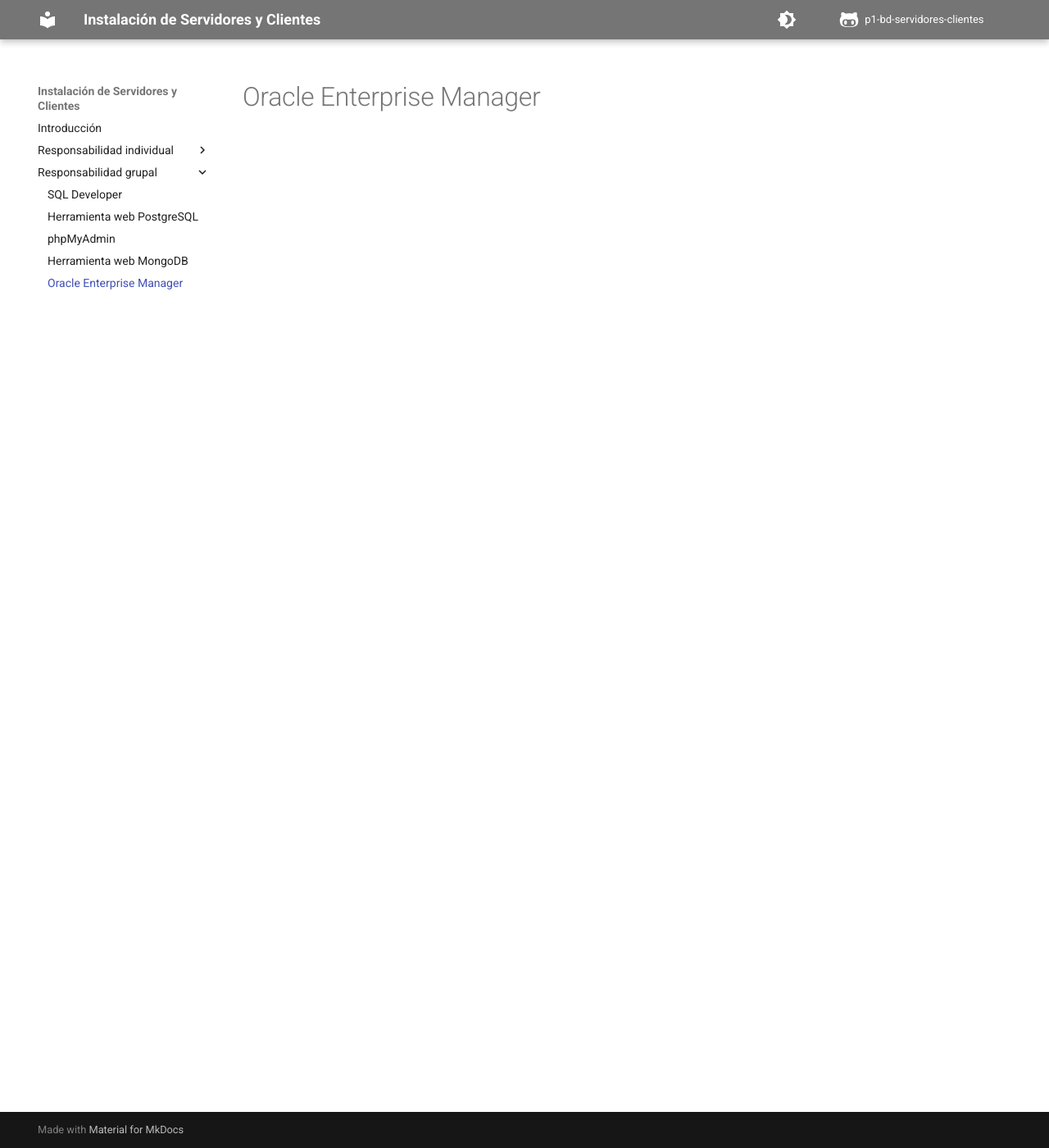
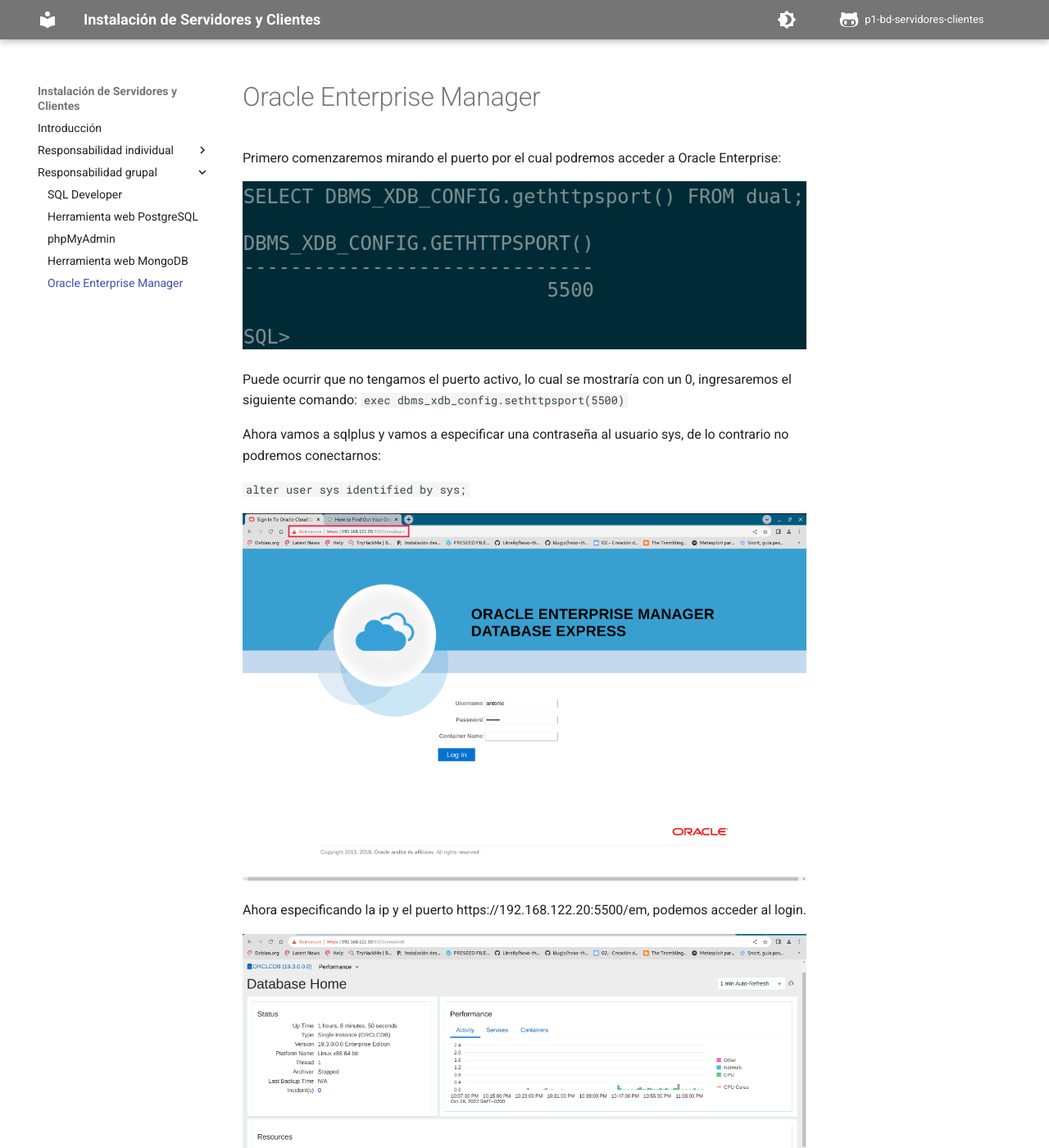
Before and after one commit to adriasir123/grupalesbdc, an MkDocs documentation site: the page built from docs/rg/oracle-enterprise-manager.md, in a window 1280 px wide and 1400 px high. Shown: the whole window at 82% size. Built offline with MkDocs 1.6.1 and Material for MkDocs 9.7.7, drawn with Linux system fonts in a browser that asks for light colours; comment, search, counter and statistics services are not loaded; some of the changed text lies outside the part shown.

Commit message:
Subo mi parte

```diff
--- a/docs/rg/oracle-enterprise-manager.md
+++ b/docs/rg/oracle-enterprise-manager.md
@@ -1 +1,21 @@
 # Oracle Enterprise Manager
+
+Primero comenzaremos mirando el puerto por el cual podremos acceder a Oracle Enterprise:
+
+![oracle-ee](/img/alumno4/oracle-express-1.png)
+
+Puede ocurrir que no tengamos el puerto activo, lo cual se mostraría con un 0, ingresaremos el siguiente comando:
+`exec dbms_xdb_config.sethttpsport(5500)`
+
+Ahora vamos a sqlplus y vamos a especificar una contraseña al usuario sys, de lo contrario no podremos conectarnos:
+
+`alter user sys identified by sys;`
+
+![oracle-ee](/img/alumno4/oracle-express-2.png)
+
+Ahora especificando la ip y el puerto https://192.168.122.20:5500/em, podemos acceder al login.
+
+
+![oracle-ee](/img/alumno4/oracle-express-3.png)
+
+Tenemos acceso a Oracle Enterprise y podremos ver todos los recursos que se están utilizando en el sistema.
```
Also changed, not shown: docs/ri/alumno4.md (+49 -0 lines), docs/img/alumno4/mongo-instalacion-1.png (added), docs/img/alumno4/mongo-instalacion-2.png (added), docs/img/alumno4/mongo-instalacion-3.png (added), docs/img/alumno4/mongo-instalacion-4.png (added), docs/img/alumno4/mongo-instalacion-5.png (added), docs/img/alumno4/oracle-express-1.png (added), docs/img/alumno4/oracle-express-2.png (added), docs/img/alumno4/oracle-express-3.png (added), docs/img/alumno4/oracle-web1.png (added), docs/img/alumno4/oracle-web2.png (added).
